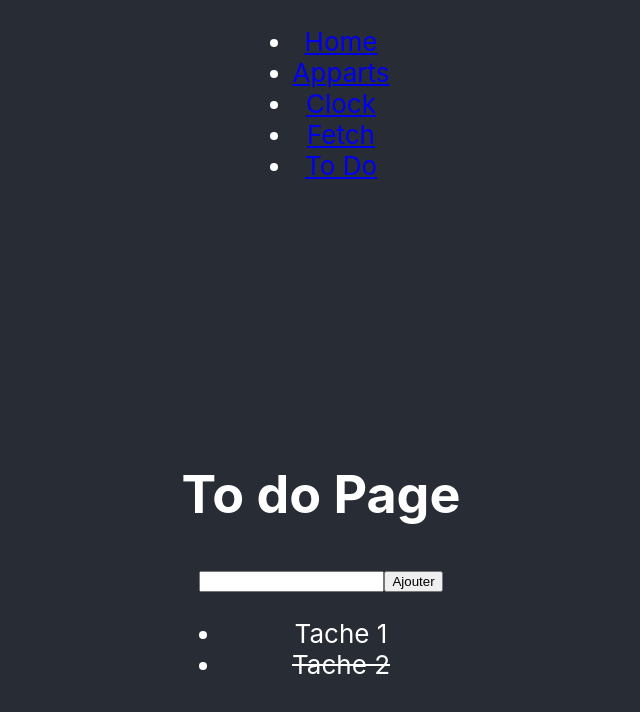
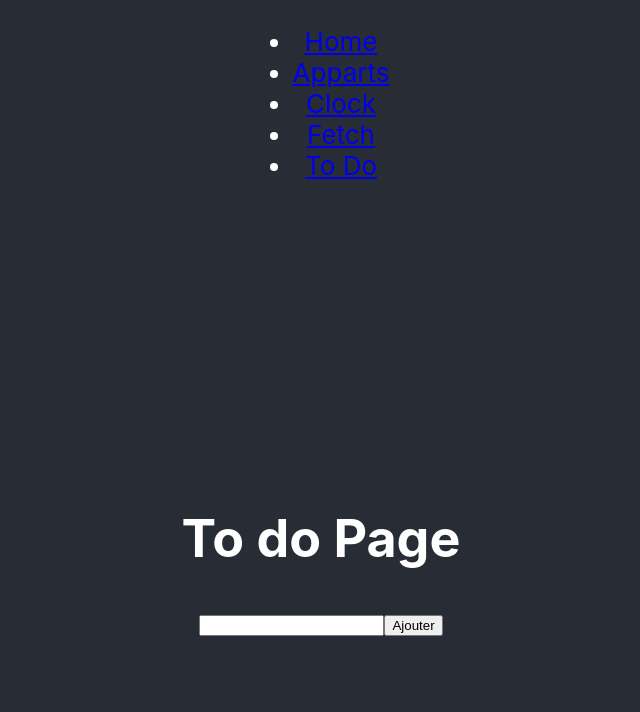
Before and after one commit to MrGlox/A3BD22.1-reactJS, a React (Create React App) app: page /todo in a window 1280 px wide. Shown: the top 712 px of the page, without its empty margins (319-959 px from the left). Built offline with nearby package versions, Linux system fonts and the light colour scheme.

Commit message:
add localstorage

```diff
--- a/src/containers/ToDo.jsx
+++ b/src/containers/ToDo.jsx
@@ -4,10 +4,11 @@ import TodoForm from "containers/TodoForm";
 import { TodoList } from "components/molecules";
 
 const ToDo = () => {
-  const [list, setList] = useState([
-    { isFinished: false, content: "Tache 1" },
-    { isFinished: true, content: "Tache 2" },
-  ]);
+  const [list, setList] = useState(
+    JSON.parse(localStorage.getItem("list")) ?? []
+  );
+
+  localStorage.setItem("list", JSON.stringify(list));
 
   const handleSubmit = (ev) => {
     ev.preventDefault();
```
